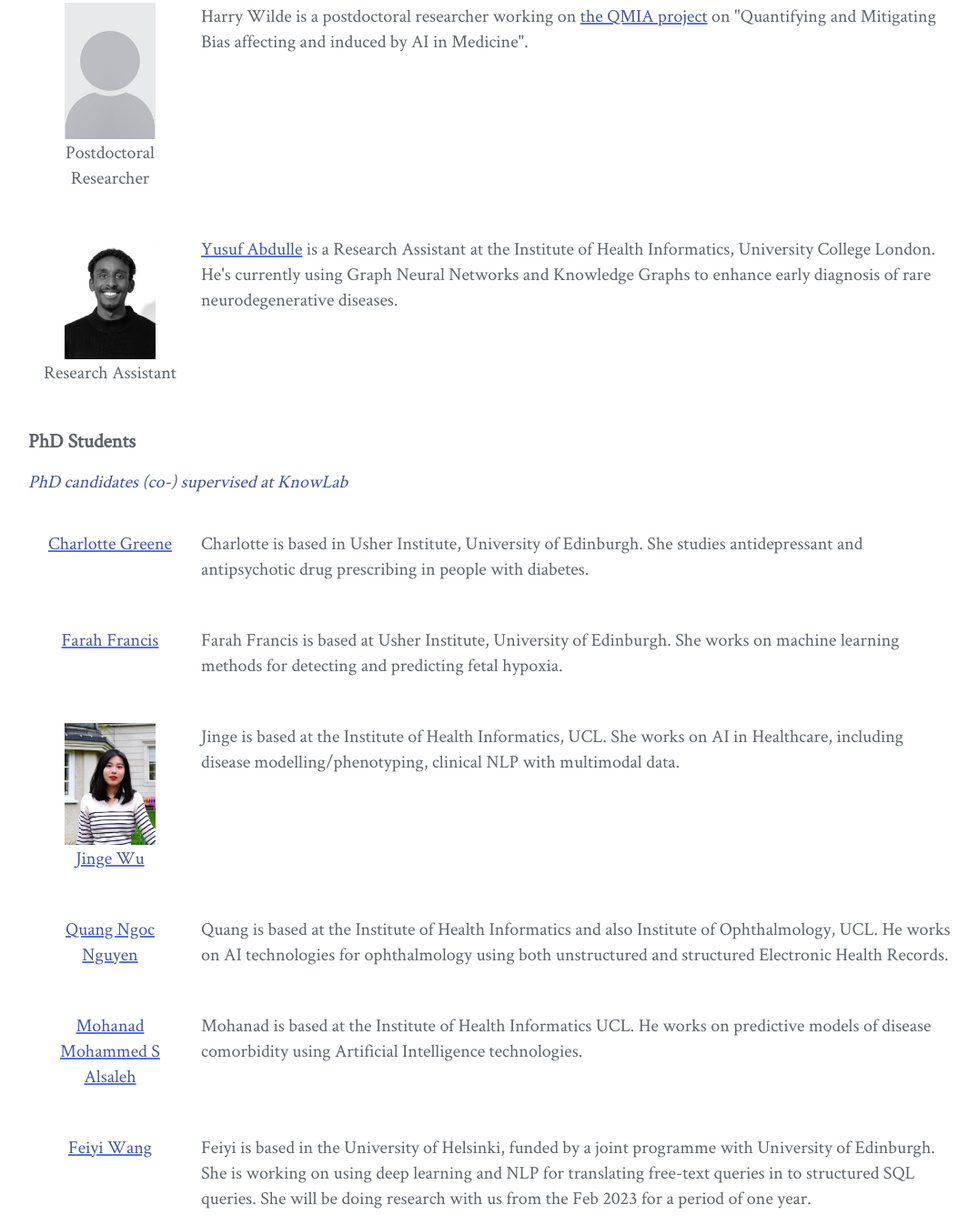
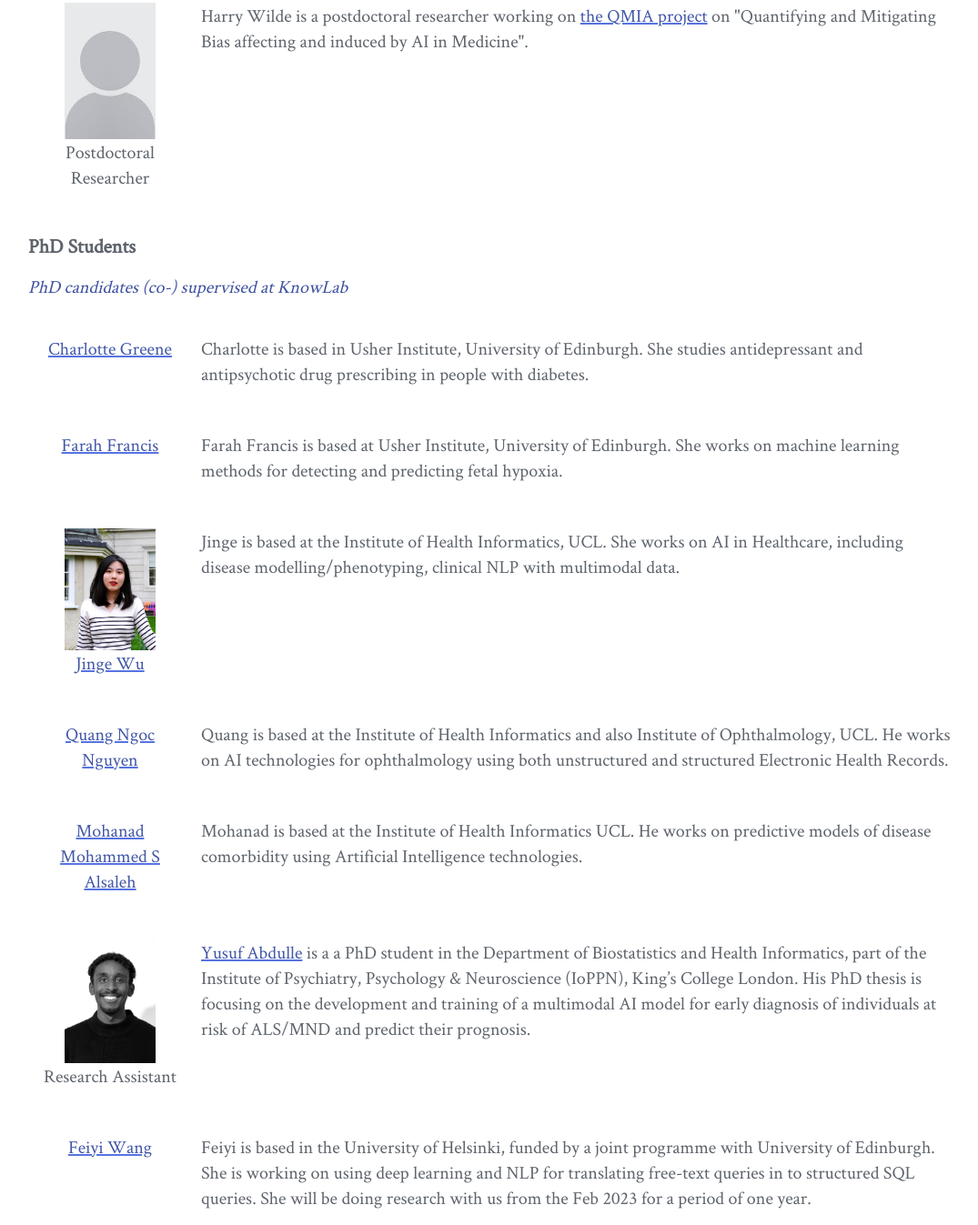
Before and after one commit to knowlab/knowlab.github.io, a Jekyll site: the page built from members.md, in a window 1280 px wide and 1400 px high, scrolled down 717 px, cut to the strip 0-1347 px from the top of the window. Shown: the whole strip at 91% size, without its empty margins (97-1172 px from the left). Built offline with Jekyll 4.4.1, drawn with Linux system fonts in a browser that asks for light colours; comment, search, counter and statistics services are not loaded.

Commit message:
Moved Yusuf to PhD from Staff

```diff
--- a/members.md
+++ b/members.md
@@ -30,13 +30,6 @@ permalink: /group-members/
     </div>
 </div>
 
-<div class="div-tbl">
-    <div class="title"> <img src="/img/pics/IMG_6382_Yusuf.jpg" alt="drawing" width="100">
-        Research Assistant
-    </div>
-    <div class="info"><a id="YA" href="https://yabdulle.github.io/">Yusuf Abdulle</a> is a Research Assistant at the Institute of Health Informatics, University College London. He's currently using Graph Neural Networks and Knowledge Graphs to enhance early diagnosis of rare neurodegenerative diseases.
-    </div>
-</div>
 
 ### PhD Students
 *PhD candidates (co-) supervised at KnowLab*
@@ -73,6 +66,14 @@ permalink: /group-members/
  <div class="title"><a id="MMA">Mohanad Mohammed S Alsaleh</a>
     </div>
     <div class="info">Mohanad is based at the Institute of Health Informatics UCL. He works on predictive models of disease comorbidity using Artificial Intelligence technologies.
+    </div>
+</div>
+
+<div class="div-tbl">
+    <div class="title"> <img src="/img/pics/IMG_6382_Yusuf.jpg" alt="drawing" width="100">
+        Research Assistant
+    </div>
+    <div class="info"><a id="YA" href="https://yabdulle.github.io/">Yusuf Abdulle</a> is a a PhD student in the Department of Biostatistics and Health Informatics, part of the Institute of Psychiatry, Psychology & Neuroscience (IoPPN), King’s College London. His PhD thesis is focusing on the development and training of a multimodal AI model for early diagnosis of individuals at risk of ALS/MND and predict their prognosis.
     </div>
 </div>
 
```
